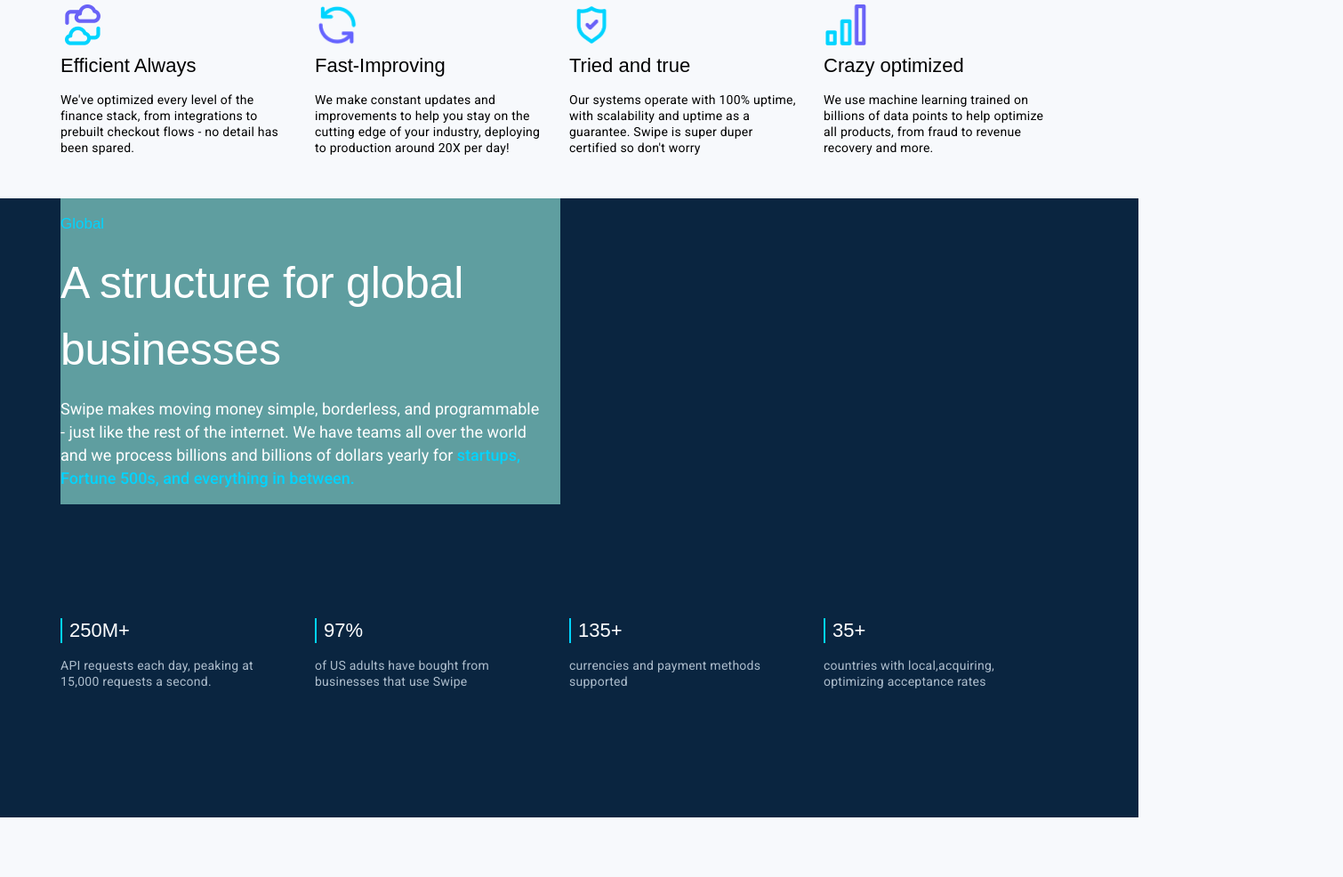
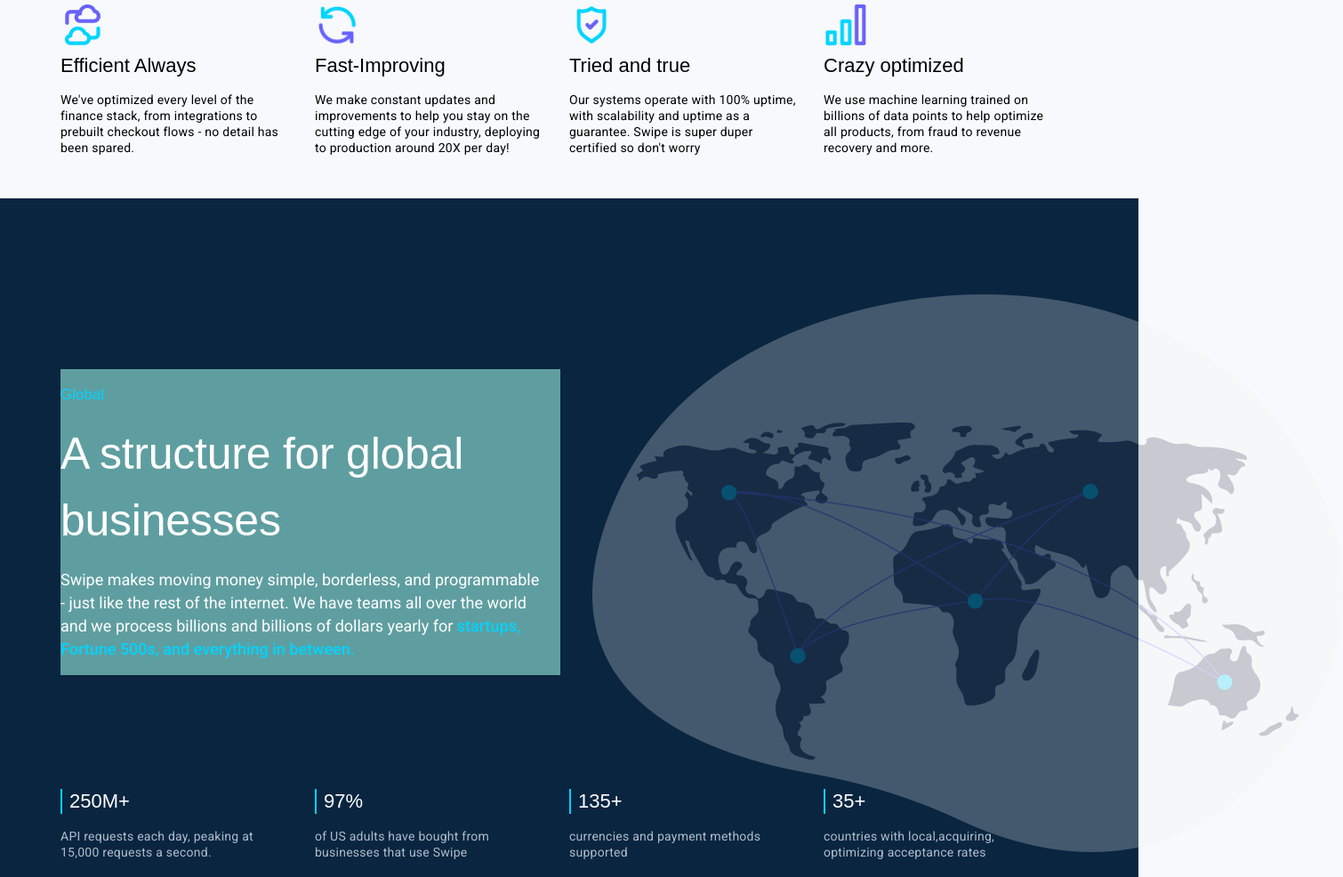
Before and after one commit to mkpogs/m-swipe, a website: page index.html in a window 1280 px wide. Shown: the part 3409-4395 px from the top of the page at 89% size, 1510 px wide, since content can reach past the window. Drawn offline with Linux system fonts and the light colour scheme; files whose address does not match are found by name; a web font is replaced by a local one.

Commit message:
Positioned Global Image

```diff
--- a/assets/sass/layouts/_global.scss
+++ b/assets/sass/layouts/_global.scss
@@ -3,7 +3,9 @@
 .global{
     background-color: abs.$color-primary-accent;
     color: abs.$color-text-light;
+    padding: abs.$spacing-xl*3 0;
 
+    position: relative;
     @include abs.flexCenter;
 
     a:link,
@@ -14,6 +16,13 @@
     a:hover,
     a:active{
         color: abs.$color-text-light;
+    }
+
+    .globe-img{
+        width: 844px;
+        opacity: 25%;
+        position: absolute;
+        top: 10%;
     }
 
     .card-container{
--- a/index.html
+++ b/index.html
@@ -244,7 +244,7 @@
 
                     <!--***  Right Section ***-->
                     <section class="col-right">
-                        <!-- <img src="./assets/images/global-graphic.png" alt="global map pic"> -->
+                        <img src="./assets/images/global-graphic.png" alt="global map pic" class="globe-img">
                     </section>
                     <!--*** / Right Section ***-->
                 </section>
```
Also changed, not shown: assets/style/style.css, 1 other file.
